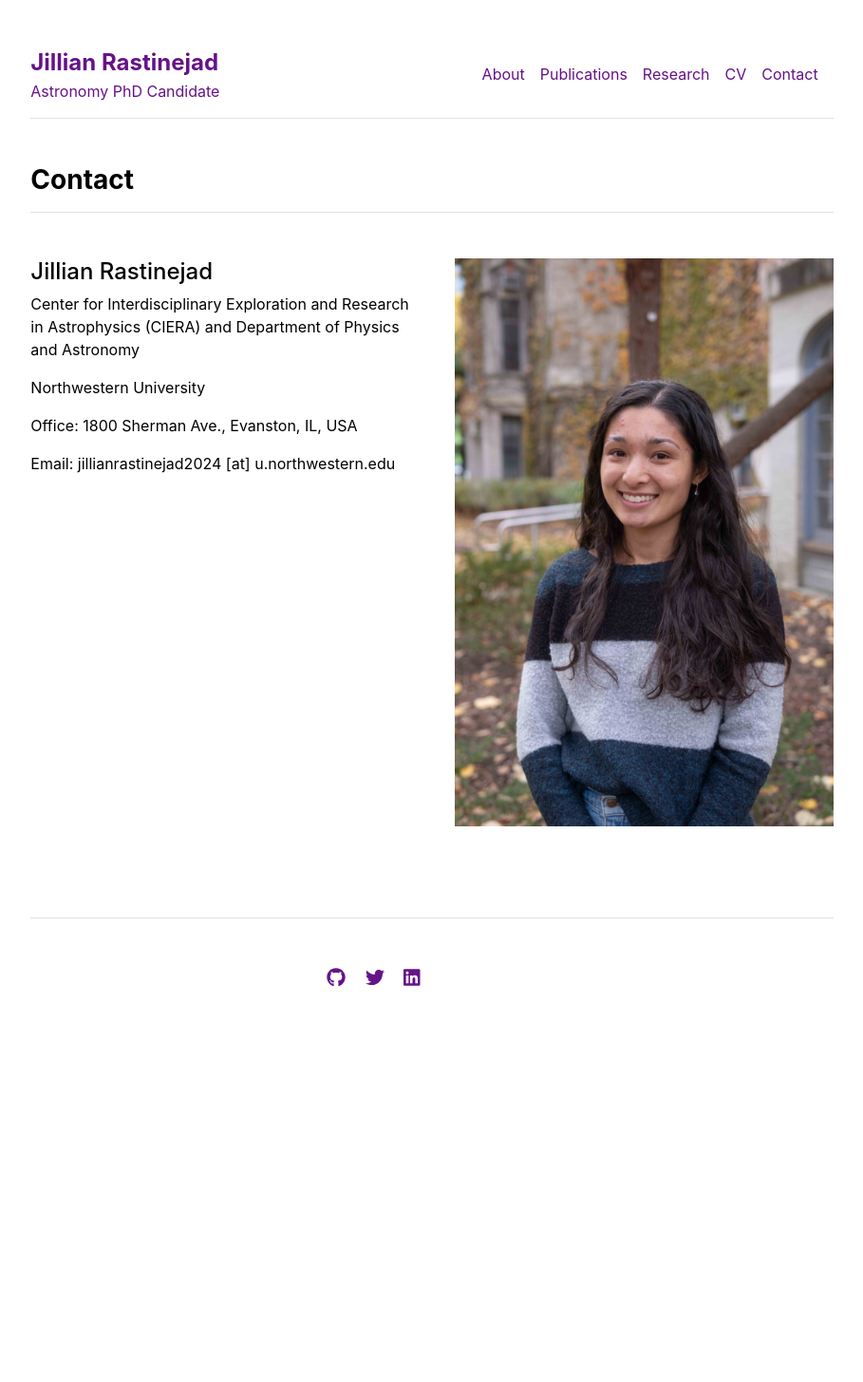
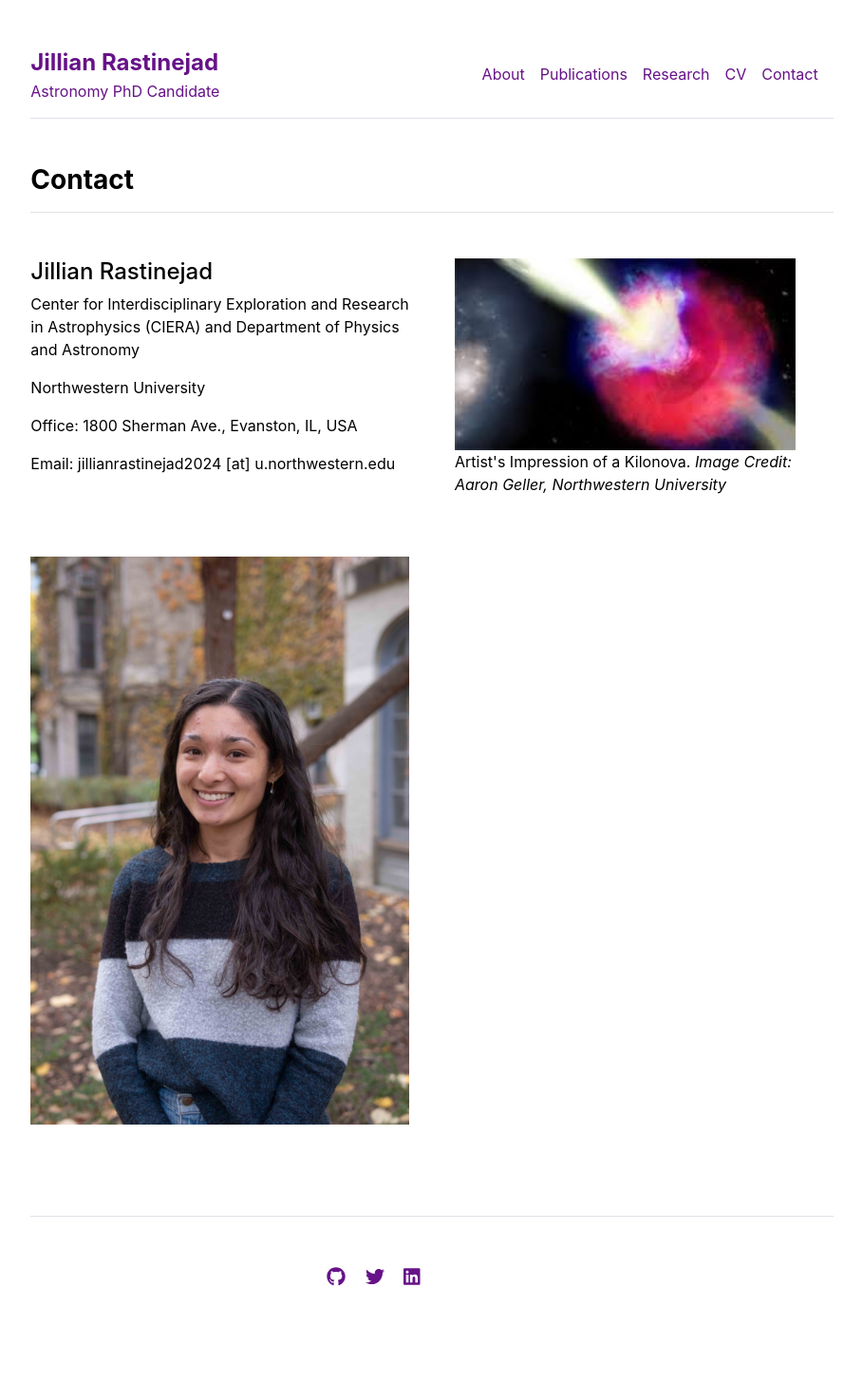
Before and after one commit to jrastinejad/jrastinejad.github.io, a Jekyll site: the page built from contact.md, in a window 1280 px wide. Shown: the whole page at 95% size, without its empty margins (185-1094 px from the left). Built offline with Jekyll 4.4.1, drawn with Linux system fonts in a browser that asks for light colours; before the commit the page ends 1141 px from its top, so only the background shows below that.

Commit message:
add kilonova image

```diff
--- a/_includes/contact.html
+++ b/_includes/contact.html
@@ -11,6 +11,12 @@
         <p>Email: {{ contact.email }}</p>
       </div>
       <div class="col-md-6">
+        <img src="{{ site.github.url }}/assets/img/kilonova.jpeg" alt="Kilonova" width="90%">
+        <p>
+          Artist's Impression of a Kilonova. <i>Image Credit: Aaron Geller, Northwestern University</i>
+        </p>
+      </div>
+      <div class="col-md-6">
         <img src="{{ site.github.url }}/{{ contact.image }}" alt="Contact" width="100%">
       </div>
     </div>
```
Also changed, not shown: assets/img/kilonova.jpeg (added).
